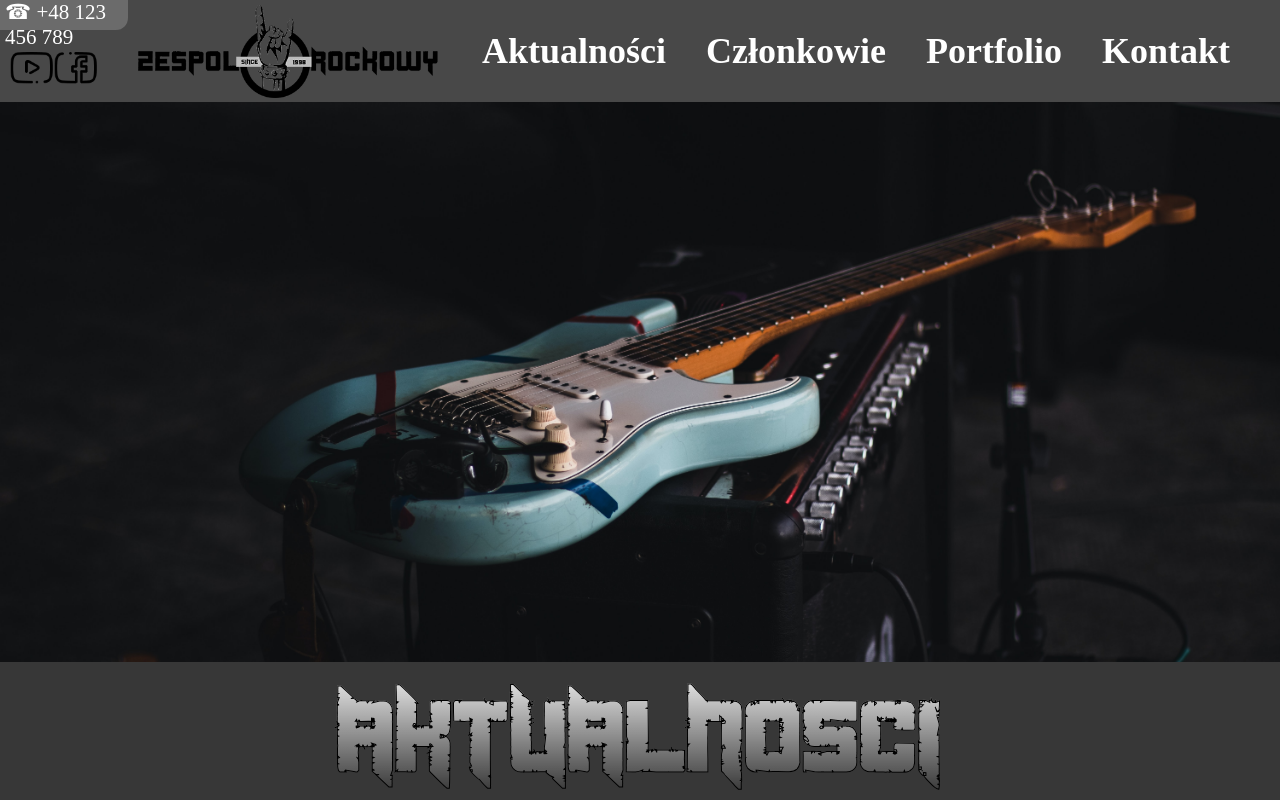
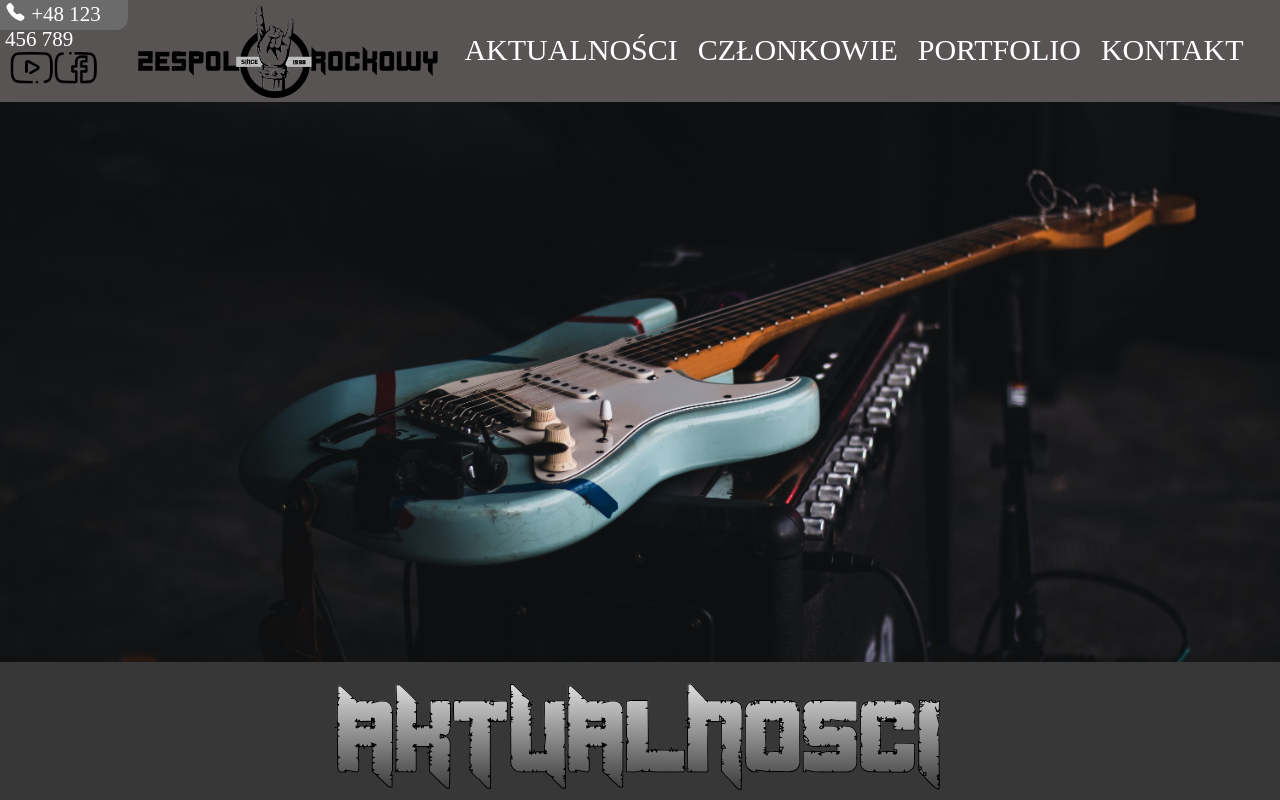
Before and after one commit to Ombre56/Rock-Website, a React (Create React App) app: page / in a window 1280 px wide. Shown: the top 800 px of the page. Built offline with nearby package versions, Linux system fonts and the light colour scheme.

Commit message:
Change Header and add hamburger navigation

```diff
--- a/package.json
+++ b/package.json
@@ -4,12 +4,14 @@
   "version": "0.1.0",
   "private": true,
   "dependencies": {
-    "react": "^17.0.2",
+    "react": "^16.8.6",
     "react-bootstrap-icons": "^1.6.1",
-    "react-dom": "^17.0.2",
+    "react-dom": "^16.8.6",
     "react-icons": "^4.3.1",
+    "react-is": "^16.8.6",
     "react-router-dom": "^6.0.2",
     "react-scripts": "4.0.3",
+    "styled-components": "^5.3.3",
     "web-vitals": "^1.1.2"
   },
   "scripts": {
--- a/public/index.html
+++ b/public/index.html
@@ -7,6 +7,9 @@
   <meta name="viewport" content="width=device-width, initial-scale=1" />
   <meta name="theme-color" content="#000000" />
   <link rel="apple-touch-icon" href="%PUBLIC_URL%/logo192.png" />
+  <script defer src="/your-path-to-fontawesome/js/brands.js"></script>
+  <script defer src="/your-path-to-fontawesome/js/solid.js"></script>
+  <script defer src="/your-path-to-fontawesome/js/fontawesome.js"></script>
   <link rel="manifest" href="%PUBLIC_URL%/manifest.json" />
   <title>Zespół rockowy</title>
 </head>
--- a/src/Header/Header.js
+++ b/src/Header/Header.js
@@ -1,5 +1,6 @@
-import React from 'react'
-import Navigation from '../Navigation/Navigation';
+import React from 'react';
+import * as Icon from 'react-bootstrap-icons';
+import Navbar from '../components/Navbar/Navbar';
 import logo from '../images/logo.png';
 import youtube from '../images/youtube_icon.png';
 import facebook from '../images/facebook_icon.png';
@@ -12,7 +13,7 @@ function Header() {
             <div className="left_container">
                 <div className="telephone">
                     <p className="number_telephone">
-                        ☎ {telephone}
+                        <Icon.TelephoneFill className="telephone_icon" /> {telephone}
                     </p>
                 </div>
                 <div className="social_media">
@@ -40,7 +41,7 @@ function Header() {
                 </a>
             </div>
             <div className="navigation">
-                <Navigation />
+                <Navbar />
             </div>
         </div>
     )
--- a/src/Header/style.css
+++ b/src/Header/style.css
@@ -44,26 +44,23 @@
     padding: 20px 0 0 10px;
 }
 
-.navigation{
-    display: flex;
-    align-items: center;
-    justify-content: flex-end;
-  }
-
 .telephone{
     background-color: #6B6B6B;
     height: 30px;
     border-radius: 0 0 12px 0;
 }
 
+.telephone_icon{
+    padding-top: 3px;
+}
+
 /* Display on phone vertically */
 @media (max-width: 500px) {
+
         .number_telephone{
             font-size: 10px;
         }
-    .navigation{
-        visibility: hidden;
-    }
+
         .social_media img{
             width: 32px;
             height: 24px;
@@ -72,12 +69,11 @@
 
 /* Display on phone horizontally */
 @media (max-width: 800px) and (min-width: 500px) {
+
         .number_telephone{
             font-size: 10px;
         }
-    .navigation{
-        visibility: hidden;
-    }
+
         .social_media img{
             width: 32px;
             height: 24px;
--- a/src/Navigation/Navigation.js
+++ /dev/null
@@ -1,17 +0,0 @@
-import React from 'react'
-import './style.css';
-
-function Navigation() {
-    return (
-        <nav className="main">
-            <ul>
-                <li><a href="/#articles">Aktualności</a></li>
-                <li><a href="/#staff">Członkowie</a></li>
-                <li><a href="/#portfolio">Portfolio</a></li>
-                <li><a href="/#contact">Kontakt</a></li>
-            </ul>
-        </nav>
-    );
-}
-
-export default Navigation
--- a/src/Navigation/style.css
+++ /dev/null
@@ -1,23 +0,0 @@
-.navigation ul{
-  display: flex;
-  list-style-type: none;
-  padding-right: 30px;
-}
-
-.main a{
-    text-decoration: none;
-    color: white;
-    padding: 0 20px 0 20px;
-    /* font-size: calc(25px + 2vmin); */
-    font-size: 36px;
-    font-weight: bold;
-    cursor: pointer;
-  }
-
-.main li{
-  text-align: center;
-}
-
-  a:hover{
-    color: black;
-  }
--- a/src/Staff/style.css
+++ b/src/Staff/style.css
@@ -35,6 +35,7 @@
 .username{
     margin-top: 30px;
     font-size: 35px;
+    font-family: Duplexide;
 }
 
 .profile h5{
--- /dev/null
+++ b/src/components/Navbar/Navbar.css
@@ -0,0 +1,63 @@
+nav{
+    width: 100%;
+    height: 80px;
+}
+
+.list a{
+    text-decoration: none;
+    color: #fff;
+}
+
+.list a:hover{
+    color: #000;
+}
+
+.list{
+    list-style-type: none;
+    background-color: #585454;
+    height: 100%;
+    display: flex;
+    justify-content: center;
+    align-items: center;
+    position: relative;
+}
+
+.items{
+    padding: 20px 20px 0 0;
+    font-size: 30px;
+    text-transform: uppercase;
+    cursor: pointer;
+}
+
+.btn{
+    display: none;
+    position: absolute;
+    right: 10px;
+    top: 7px;
+    padding: 5px;
+    color: #000;
+    font-size: 10px;
+}
+
+@media screen and (max-width:   500px) {
+
+        .list{
+            flex-direction: column;
+            height: auto;
+        }
+        .items:nth-child(1){
+            border-top: 1px solid rgba(255, 255, 255, 0.555);
+            margin-top: 50px;
+        }
+        .items{
+            width: 100%;
+            border-top: 1px solid rgba(255, 255, 255, 0.555);
+            text-align: center;
+            margin-right: 0px;
+            padding: 20px 0;
+        }
+        .btn{
+            display: block;
+        }
+
+}
--- /dev/null
+++ b/src/components/Navbar/Navbar.js
@@ -0,0 +1,34 @@
+import React, { useState, useEffect } from 'react'
+import './Navbar.css';
+
+function Navbar() {
+    const [toggleMenu, setToggleMenu] = useState(false);
+    const [screenWidth, setScreenWidth] = useState(window.innerWidth);
+    const toggleNav = () => {
+        setToggleMenu(!toggleMenu)
+    }
+    useEffect(() => {
+        const changeWidth = () => {
+            setScreenWidth(window.innerWidth);
+        }
+        window.addEventListener('resize', changeWidth)
+        return () => {
+            window.removeEventListener('resize', changeWidth)
+        }
+    }, [])
+    return (
+        <nav>
+            {(toggleMenu || screenWidth > 500) && (
+                <ul className="list">
+                    <li className="items"><a href="/#articles">Aktualności</a></li>
+                    <li className="items"><a href="/#staff">Członkowie</a></li>
+                    <li className="items"><a href="/#portfolio">Portfolio</a></li>
+                    <li className="items"><a href="/#contact">Kontakt</a></li>
+                </ul>
+            )}
+            <button onClick={toggleNav} className="btn">BTN</button>
+        </nav>
+    )
+}
+
+export default Navbar
--- a/src/layout/App.js
+++ b/src/layout/App.js
@@ -1,5 +1,5 @@
+import React from 'react';
 import './style.css';
-import { BrowserRouter as Router } from 'react-router-dom';
 import Header from '../Header/Header';
 import Slider from '../Slider/Slider';
 import Articles from '../Articles/Articles';
@@ -7,7 +7,6 @@ import Staff from '../Staff/Staff';
 
 function App() {
   return (
-    <Router>
     <div className="App">
       <header>
         <Header />
@@ -24,7 +23,6 @@ function App() {
         </section>
       </main>
     </div>
-    </Router>
   );
 }
 
--- a/src/layout/style.css
+++ b/src/layout/style.css
@@ -3,17 +3,16 @@
   margin: 0 auto;
 }
 
+header{
+  background-color: #585454;
+  color: white;
+  position: sticky;
+  top: 0;
+}
+
 main{
   display: flex;
   flex-direction: column;
-}
-
-header{
-  background-color: #484848;
-  color: white;
-  position: sticky;
-  top: 0;
-  min-height: 10.9vh;
 }
 
 .slider{
```
Also changed, not shown: 16 other files (tests, documents, lock files or other folders). Lines whose indentation alone changed are shown as unchanged.
